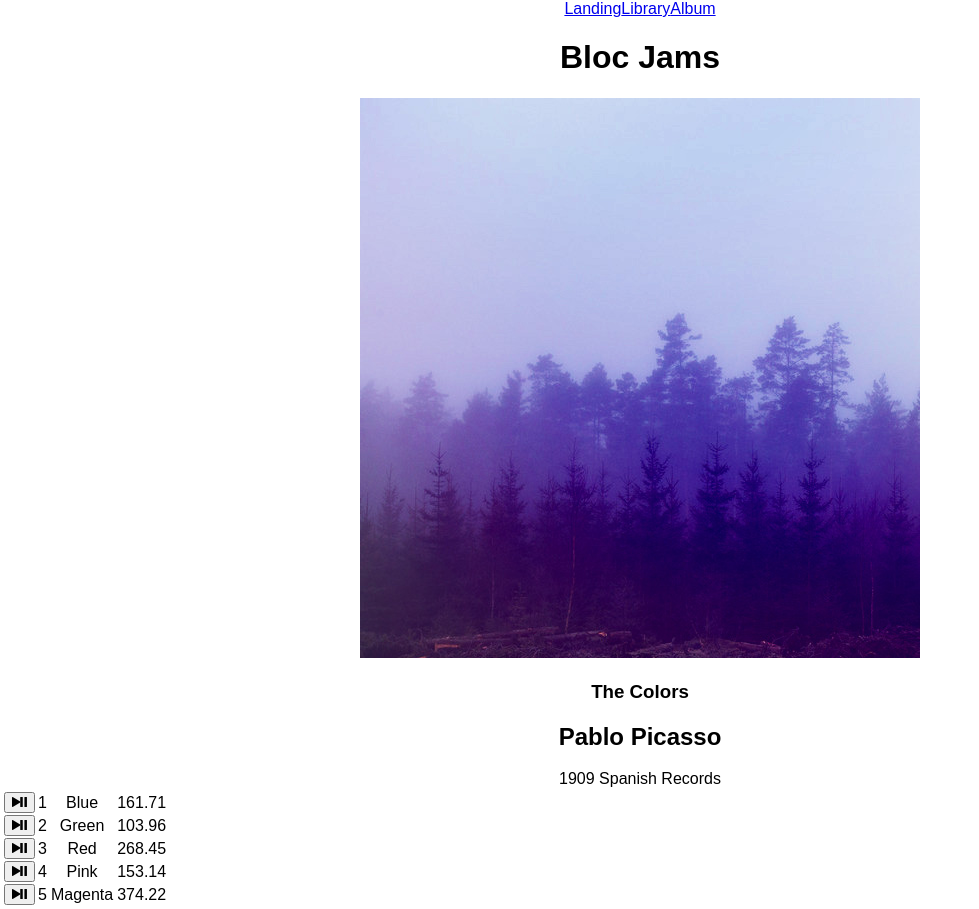
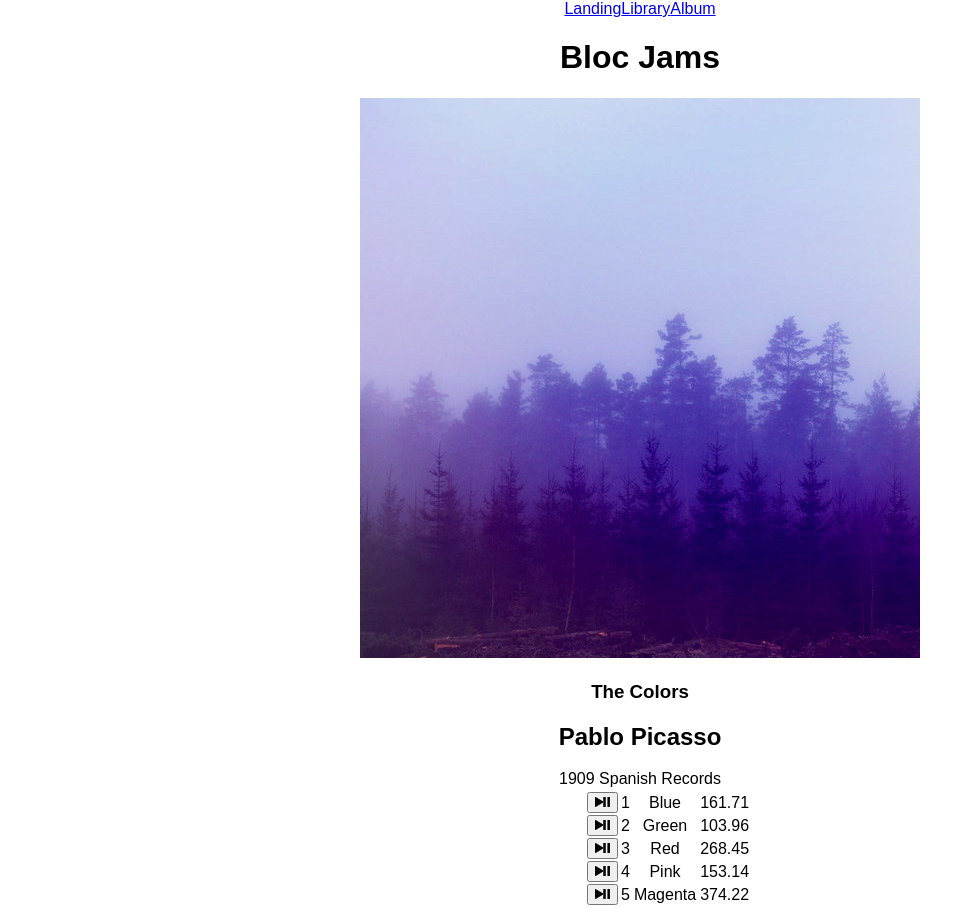
Before and after one commit to kfarfan/bloc-jams-react, a React (Create React App) app: page /album/the-colors in a window 1280 px wide. Shown: the whole page, without its empty margins (0-979 px from the left). Built offline with nearby package versions, Linux system fonts and the light colour scheme.

Commit message:
centered the player-bar

```diff
--- a/src/components/Album.js
+++ b/src/components/Album.js
@@ -37,10 +37,11 @@ class Album extends Component {
             <col id="song-title-column" />
             <col id="song-duration-column" />
           </colgroup>
-          <tbody className="songBodyList">
+
+          <tbody className="tbody">
           {
             this.state.album.songs.map( ( song, index) =>
-            <tbody key={index} >
+            <tbody className="tbody2"key={index} >
             <tr>
             <button>
             <span class="ion-play"></span>
--- a/src/index.css
+++ b/src/index.css
@@ -3,3 +3,7 @@ body {
   padding: 0;
   font-family: sans-serif;
 }
+.tbody {
+  position: absolute;
+  left: 45.7%;
+}
```
